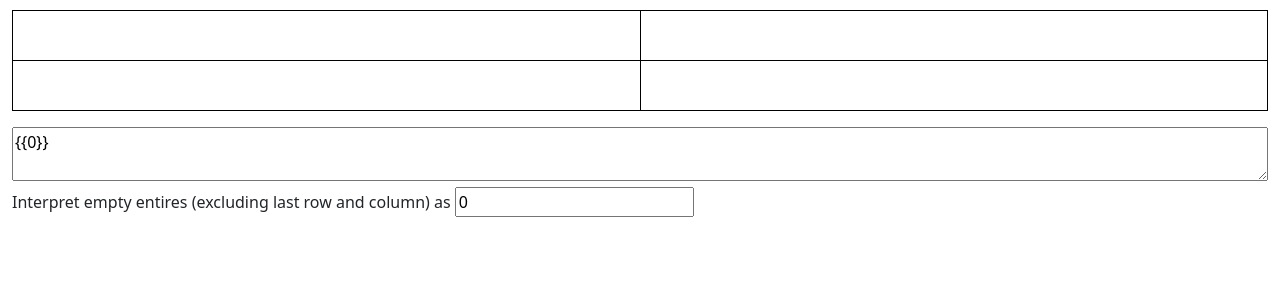
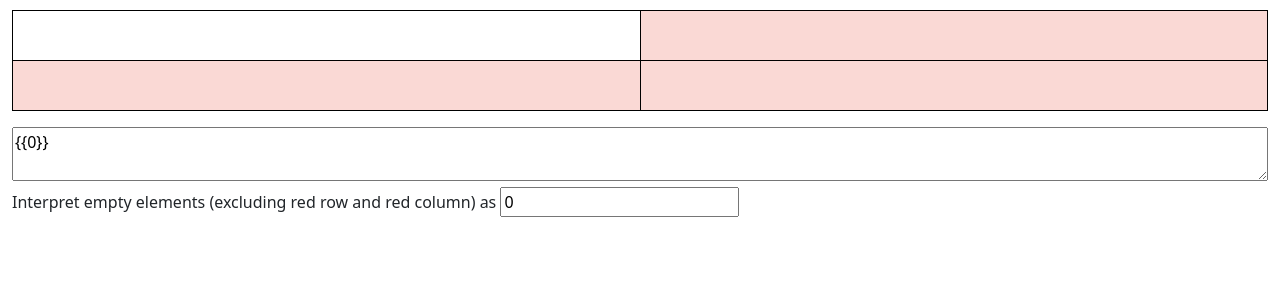
Before and after one commit to andrewctam/matrix-gen, a React (Create React App) app: page / in a window 1280 px wide. Shown: the top 300 px of the page. Built offline with nearby package versions, Linux system fonts and the light colour scheme.

Commit message:
Update arrow keys nav

```diff
--- a/public/index.html
+++ b/public/index.html
@@ -53,6 +53,15 @@
     margin: 0;
     text-align: center;
   }
+  tr:nth-last-child(1) {
+    background-color: rgb(250, 217, 213);
+    max-width: 50px;
+  }
+  td:nth-last-child(1) {
+    background-color: rgb(250, 217, 213);
+    max-height: 50px;;
+  }
+
 
   .output {
     width: 100%;
--- a/src/App.js
+++ b/src/App.js
@@ -21,8 +21,8 @@ class App extends React.Component {
                     {matrixTable}
                 </tbody>
             </table>
-        <textarea readonly className="output" value = {this.matrixToString(this.state.matrix)} />
-        <p>Interpret empty entires (excluding last row and column) as <ParameterInput defaultVal = {0} id={0} updateParameter={this.updateParameter}/></p>
+        <textarea readonly onClick = {this.handleFocus} className="output" value = {this.matrixToString(this.state.matrix)} />
+        <p>Interpret empty elements (excluding red row and red column) as <ParameterInput defaultVal = {0} id={0} updateParameter={this.updateParameter}/></p>
         </div>)
     }
 
@@ -31,6 +31,9 @@ class App extends React.Component {
     }
 
     tryToDelete = (row, col) => {
+        if (row === this.state.matrix.length - 1|| col === this.state.matrix[0].length - 1)
+            return null;
+
         var temp = this.state.matrix;
         var toDelete = true;
 
--- a/src/Box.js
+++ b/src/Box.js
@@ -56,21 +56,60 @@ class Box extends React.Component {
 
 
     handleKeyDown = (e) => {
+
+
         if (e.keyCode === 8 && e.target.value === "") {
            this.props.tryToDelete(this.props.row, this.props.col);
         }
-        else if (e.keyCode === 37 && this.props.col !== 0) { //left
-            document.getElementById((this.props.row)+ ":" + (this.props.col - 1) ).focus();
 
-        } else if (e.keyCode === 39 && this.props.col !== this.props.cols - 1) { //right
-            document.getElementById((this.props.row)+ ":" + (this.props.col + 1) ).focus();
 
-        } else if (e.keyCode === 40 && this.props.row !== this.props.rows - 1) { //down
-            document.getElementById((this.props.row + 1)+ ":" + (this.props.col) ).focus();
+        else if (e.keyCode === 37)  { //Left
+            if (this.props.col !== 0) {
+                document.getElementById((this.props.row) + ":" + (this.props.col - 1)).focus();
+            } else if (this.props.row !== 0) {  //Wrap
+                document.getElementById((this.props.row - 1) + ":" + (this.props.cols - 1)).focus();
+            }
 
-        } else if (e.keyCode === 38 && this.props.row !== 0) { //up
-            document.getElementById((this.props.row - 1)+ ":" + (this.props.col) ).focus();
 
+
+        } else if (e.keyCode === 39) { //Right
+            if (this.props.col === this.props.cols - 2 && this.props.row !== 0 && this.props.row !== this.props.rows - 1) { //skip the the one if you aren't on the first row
+                document.getElementById((this.props.row + 1) + ":0").focus();
+            }
+            else if (this.props.col !== this.props.cols - 1) {
+                document.getElementById((this.props.row) + ":" + (this.props.col + 1) ).focus();
+            } else if (this.props.row !== this.props.rows - 1) { //Wrap
+                document.getElementById((this.props.row + 1)+ ":0").focus();
+            }
+
+
+
+
+        } else if (e.keyCode === 40) { //Down
+            /*
+            if (this.props.row === this.props.rows - 2 && this.props.col !== 0 && this.props.col !== this.props.cols - 1) { //skip the last one if you aren't  on the first col
+                document.getElementById("0:" + (this.props.col + 1)).focus();
+            }
+
+            else */
+            if (this.props.row !== this.props.rows - 1) {
+                document.getElementById((this.props.row + 1 )+  ":" + (this.props.col) ).focus();
+            } else if (this.props.row !== this.props.rows - 1) { //Wrap
+                document.getElementById("0:" + (this.props.col + 1)).focus();
+            }
+
+
+
+
+
+
+
+        } else if (e.keyCode === 38) {
+            if (this.props.row !== 0) { //up
+                document.getElementById(this.props.row - 1 + ":" + this.props.col).focus();
+            } else if (this.props.col !== 0) { //Wrap
+                document.getElementById(this.props.rows - 1 +  ":" + (this.props.col - 1)).focus();
+            }
         }
 
     }
```
